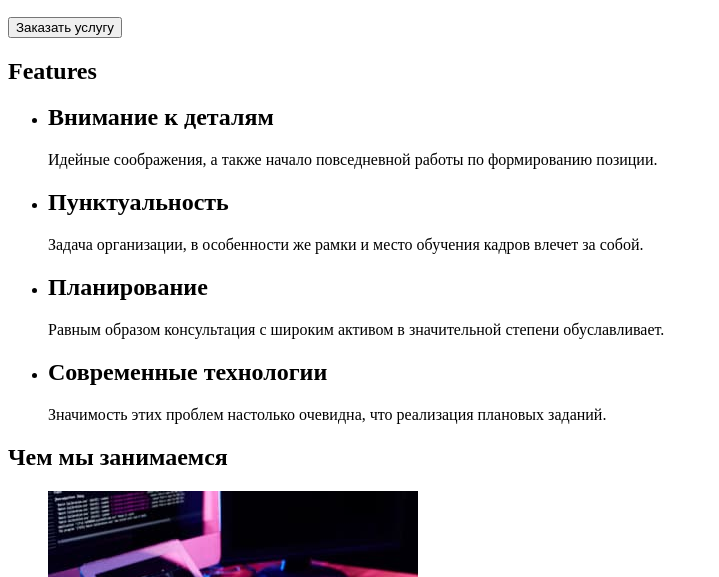
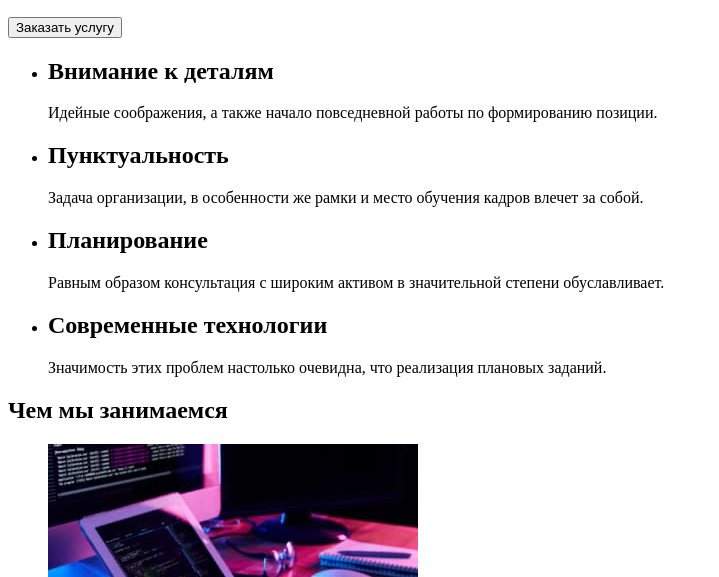
Before and after one commit to NikolayAndrushko/goit-markup-hw-01-, a plain HTML site: page index.html in a window 1280 px wide. Shown: the part 223-800 px from the top of the page, without its empty margins (0-719 px from the left). Drawn offline with Linux system fonts and the light colour scheme.

Commit message:
Update index.html

```diff
--- a/index.html
+++ b/index.html
@@ -31,7 +31,7 @@
         </section>
         <!-- Features_section -->
         <section class="features_section">
-        <h2>Features</h2>
+        <h2 hidden>Features</h2>
             <ul>
                 <li>
                     <h2>Внимание к деталям</h2>
```
